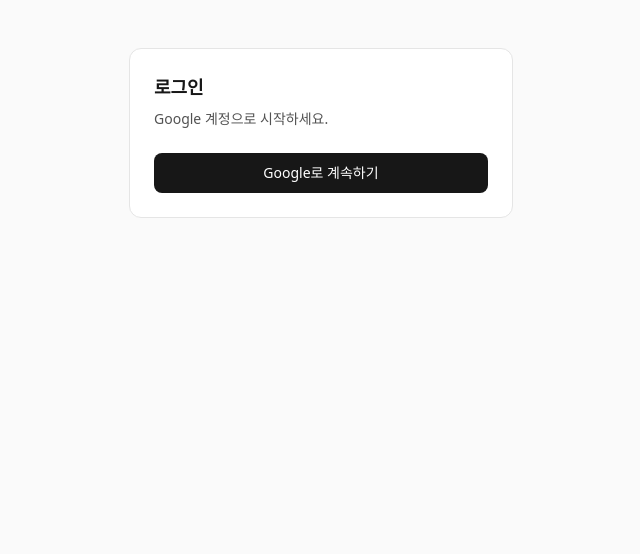
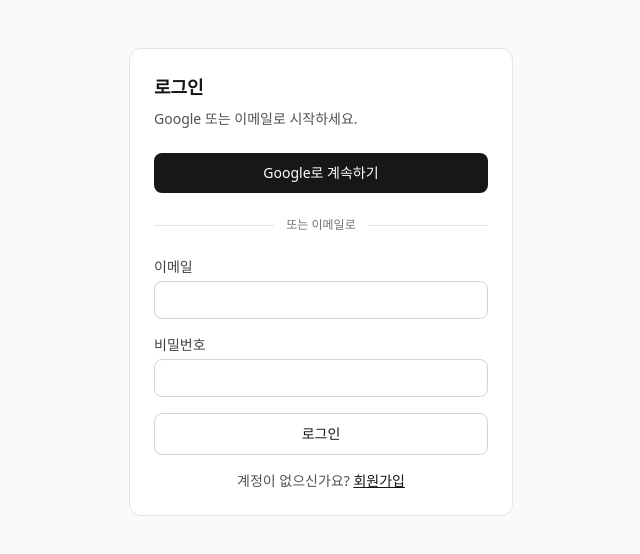
Before and after one commit to hgim96715-lgtm/music-community, a Next.js app in the folder apps/web/: page /login in a window 1280 px wide. Shown: the top 554 px of the page, without its empty margins (319-959 px from the left). Built offline with nearby package versions, Linux system fonts and the light colour scheme; no server answers.

Commit message:
Add: /login 이메일 폼 (8단계)

```diff
--- /dev/null
+++ b/apps/web/app/login/LoginEmailForm.tsx
@@ -0,0 +1,79 @@
+"use client";
+
+import { useActionState } from "react";
+import { useFormStatus } from "react-dom";
+import {
+  signInWithEmailAction,
+  type LoginEmailFormState,
+} from "./actions";
+
+const initialState: LoginEmailFormState = {};
+
+function SubmitButton() {
+  const { pending } = useFormStatus();
+  return (
+    <button
+      type="submit"
+      disabled={pending}
+      className="w-full rounded-lg border border-neutral-300 px-4 py-2.5 text-sm font-medium text-neutral-900 hover:bg-neutral-50 disabled:opacity-50"
+    >
+      {pending ? "로그인 중..." : "로그인"}
+    </button>
+  );
+}
+
+type Props = {
+  redirectTo: string;
+};
+
+export default function LoginEmailForm({ redirectTo }: Props) {
+  const [state, formAction] = useActionState(signInWithEmailAction,initialState);
+
+  return (
+    <form className="space-y-4" action={formAction}>
+      <input type="hidden" name="redirectTo" value={redirectTo} />
+
+      {state.error && (
+        <p className="rounded-lg bg-red-50 px-3 py-2 text-sm text-red-700">
+          {state.error}
+        </p>
+      )}
+
+      <div>
+        <label
+          htmlFor="email"
+          className="block text-sm font-medium text-neutral-700"
+        >
+          이메일
+        </label>
+        <input
+          id="email"
+          name="email"
+          type="email"
+          autoComplete="email"
+          required
+          className="mt-1 w-full rounded-lg border border-neutral-300 px-3 py-2 text-sm"
+        />
+      </div>
+
+      <div>
+        <label
+          htmlFor="password"
+          className="block text-sm font-medium text-neutral-700"
+        >
+          비밀번호
+        </label>
+        <input
+          id="password"
+          name="password"
+          type="password"
+          autoComplete="current-password"
+          required
+          className="mt-1 w-full rounded-lg border border-neutral-300 px-3 py-2 text-sm"
+        />
+      </div>
+
+      <SubmitButton />
+    </form>
+  );
+}
--- a/apps/web/app/login/actions.ts
+++ b/apps/web/app/login/actions.ts
@@ -1,6 +1,8 @@
 "use server";
 
 import { signIn } from "@/auth";
+import { AuthError } from "next-auth";
+import { redirect } from "next/navigation";
 
 function safeRedirectPath(path: string | undefined): string {
   if (path?.startsWith("/") && !path.startsWith("//")) {
@@ -9,6 +11,41 @@ function safeRedirectPath(path: string | undefined): string {
   return "/";
 }
 
+export type LoginEmailFormState = { error?: string };
+
 export async function signInWithGoogle(redirectTo?: string) {
   await signIn("google", { redirectTo: safeRedirectPath(redirectTo) });
 }
+
+export async function signInWithEmailAction(
+  _preState: LoginEmailFormState,
+  formData: FormData,
+) {
+  const email = String(formData.get("email") ?? "");
+  const password = String(formData.get("password") ?? "");
+  const redirectTo = String(formData.get("redirectTo") ?? "/");
+
+  const normalizedEmail = email.trim().toLowerCase();
+  const normalizedPassword = password.trim();
+
+  if (!normalizedEmail || !normalizedPassword) {
+    throw new Error("이메일과 비밀번호를 입력해 주세요.");
+  }
+
+  try {
+    const result = await signIn("credentials", {
+      email: normalizedEmail,
+      password: normalizedPassword,
+      redirect: false,
+    });
+    if (result?.error) {
+      return { error: "이메일 또는 비밀번호가 올바르지 않습니다." };
+    }
+  } catch (error) {
+    if (error instanceof AuthError) {
+      return { error: "이메일 또는 비밀번호가 올바르지 않습니다." };
+    }
+    throw error;
+  }
+  redirect(safeRedirectPath(redirectTo));
+}
--- a/apps/web/app/login/page.tsx
+++ b/apps/web/app/login/page.tsx
@@ -1,20 +1,24 @@
-import { signInWithGoogle } from "./actions";
+import Link from "next/link";
+import { signInWithEmailAction, signInWithGoogle } from "./actions";
+import LoginEmailForm from "./LoginEmailForm";
 
-type LoginPageProps={
-    searchParams:Promise<{callbackUrl?:string}>;
-}
+type LoginPageProps = {
+  searchParams: Promise<{ callbackUrl?: string }>;
+};
 
-
-export default async function LoginPage({searchParams}:LoginPageProps) {
-    const {callbackUrl}=await searchParams;
-    const redirectTo=callbackUrl?.startsWith("/") && !callbackUrl.startsWith("//") ? callbackUrl : "/";
+export default async function LoginPage({ searchParams }: LoginPageProps) {
+  const { callbackUrl } = await searchParams;
+  const redirectTo =
+    callbackUrl?.startsWith("/") && !callbackUrl.startsWith("//")
+      ? callbackUrl
+      : "/";
 
   return (
     <main className="min-h-full flex-1 bg-neutral-50 px-4 py-12">
       <div className="mx-auto max-w-sm rounded-xl border border-neutral-200 bg-white p-6">
         <h1 className="text-lg font-semibold text-neutral-900">로그인</h1>
         <p className="mt-2 text-sm text-neutral-600">
-          Google 계정으로 시작하세요.
+          Google 또는 이메일로 시작하세요.
         </p>
 
         <form className="mt-6" action={signInWithGoogle.bind(null, redirectTo)}>
@@ -25,6 +29,23 @@ export default async function LoginPage({searchParams}:LoginPageProps) {
             Google로 계속하기
           </button>
         </form>
+
+        <div className="my-6 flex items-center gap-3">
+          <div className="h-px flex-1 bg-neutral-200" />
+          <span className="text-xs text-neutral-500">또는 이메일로</span>
+          <div className="h-px flex-1 bg-neutral-200" />
+        </div>
+        <LoginEmailForm redirectTo={redirectTo} />
+
+        <p className="mt-4 text-center text-sm text-neutral-600">
+          계정이 없으신가요?{" "}
+          <Link
+            href={`/register?callbackUrl=${encodeURIComponent(redirectTo)}`}
+            className="font-medium text-neutral-900 underline"
+          >
+            회원가입
+          </Link>
+        </p>
       </div>
     </main>
   );
```
